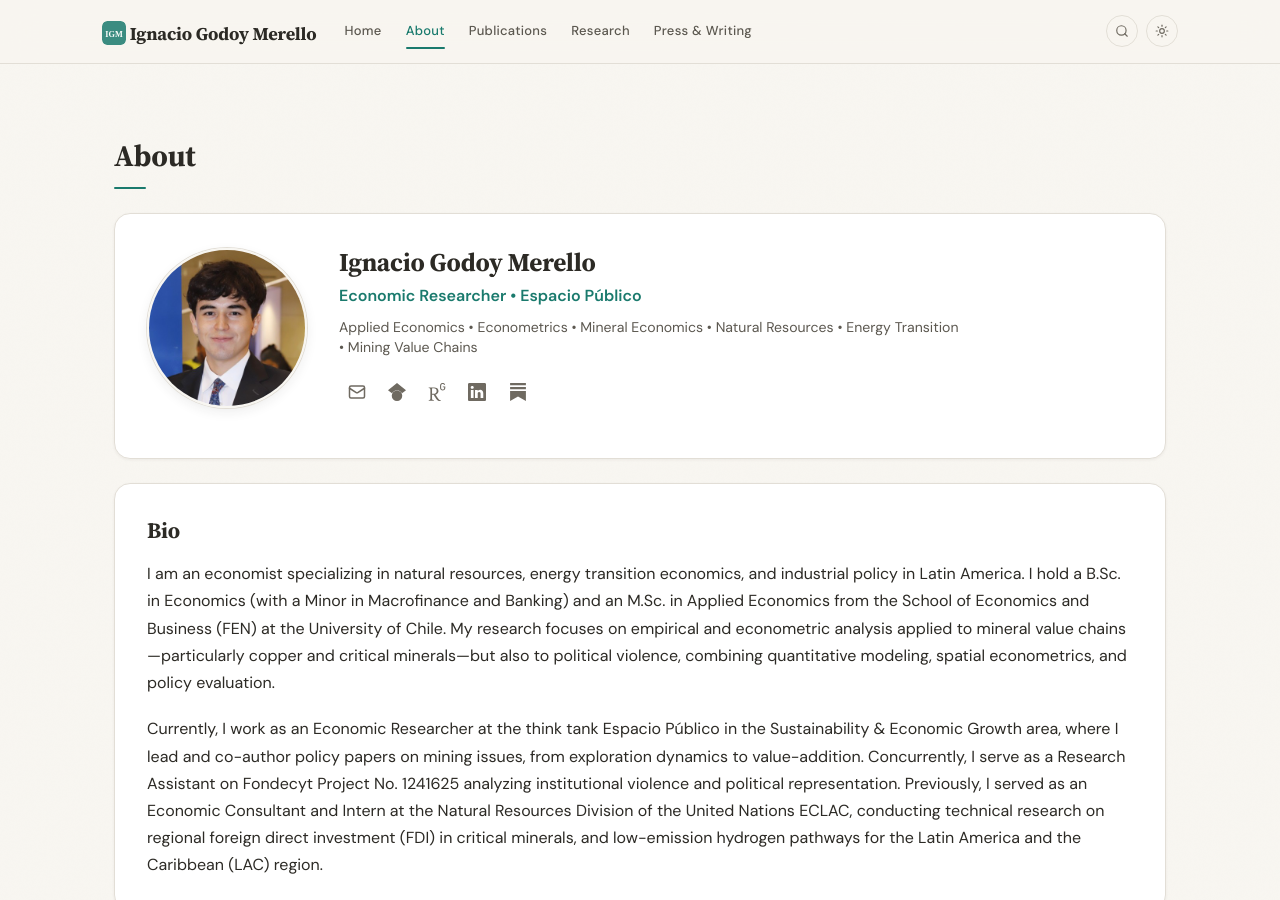
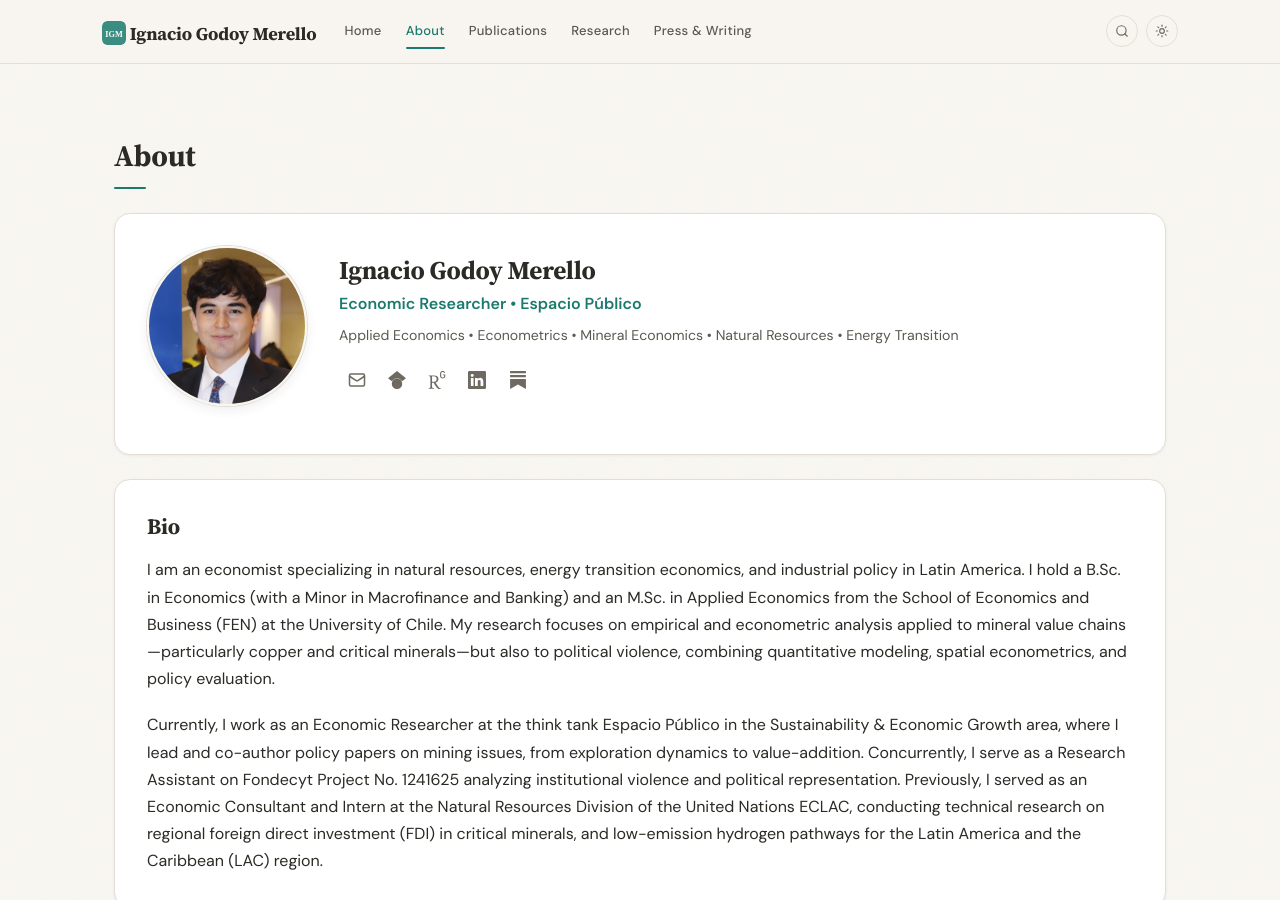
Before and after one commit to igodoymerello/igodoymerello.github.io, a Jekyll site: the page built from _pages/about.md, in a window 1280 px wide and 900 px high. Built offline with Jekyll 4.4.1, drawn with Linux system fonts in a browser that asks for light colours.

Commit message:
about.md

```diff
--- a/_pages/about.md
+++ b/_pages/about.md
@@ -16,7 +16,7 @@ permalink: /about/
 Economic Researcher &bull; Espacio Público
 </p>
 <p style="font-size: 0.88rem; color: var(--text-secondary); margin: 0 0 1rem 0; line-height: 1.4;">
-Applied Economics &bull; Econometrics &bull; Mineral Economics &bull; Natural Resources &bull; Energy Transition &bull; Mining Value Chains
+Applied Economics &bull; Econometrics &bull; Mineral Economics &bull; Natural Resources &bull; Energy Transition
 </p>
 <div class="pi-links">
 {% if site.email %}<a href="mailto:{{ site.email }}" class="icon-link" title="Email" aria-label="Email">{% include icon.html name="envelope" %}</a>{% endif %}
```
